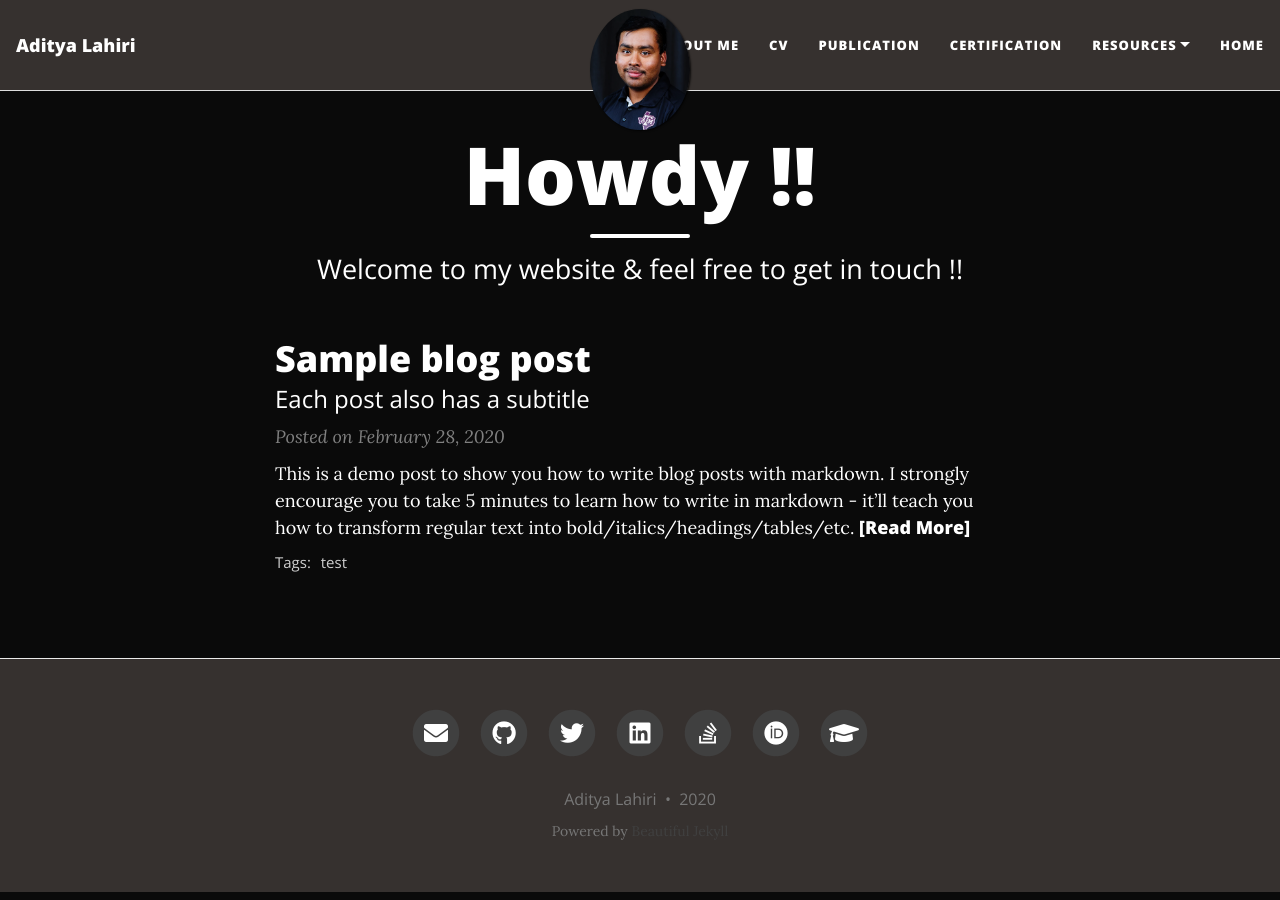
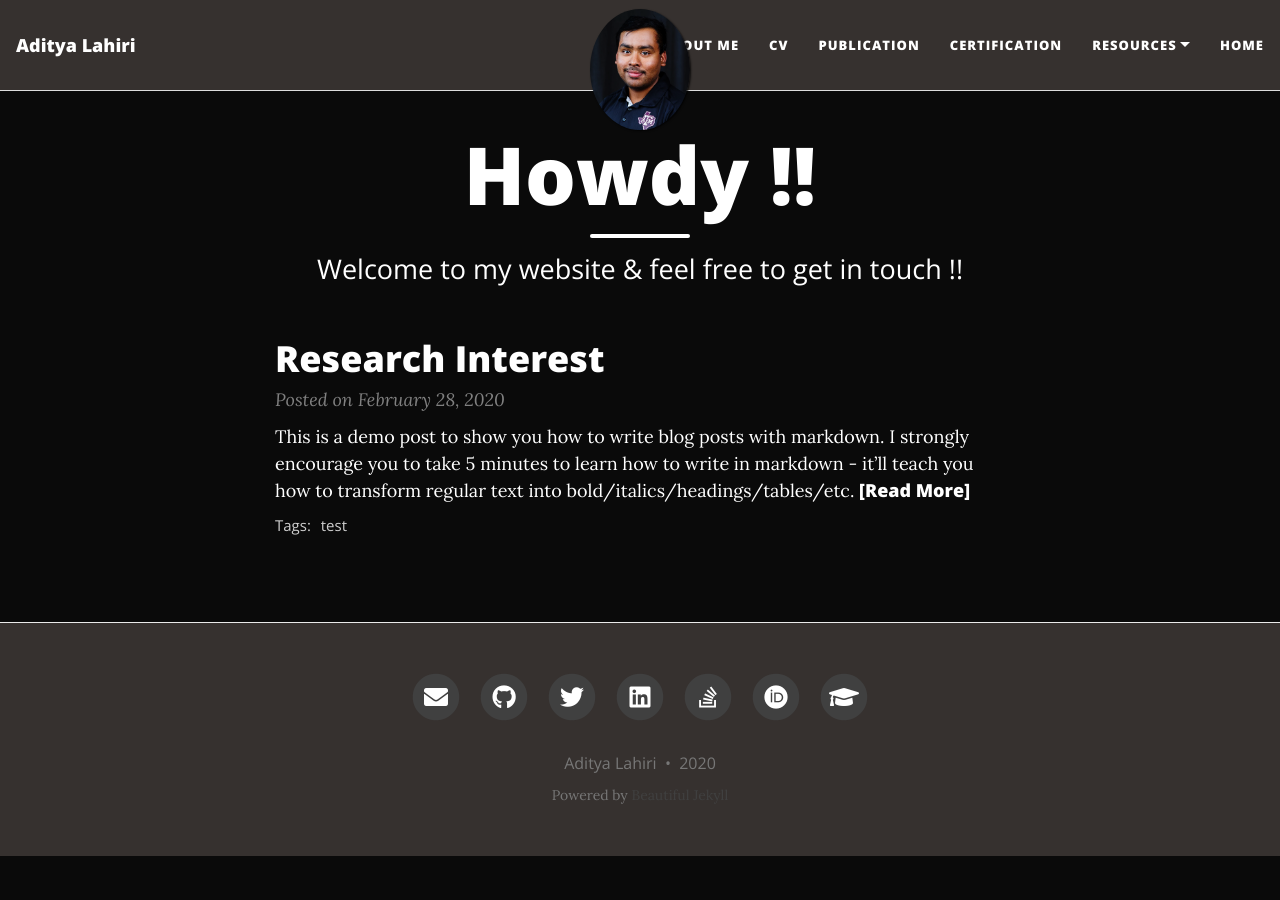
Before and after one commit to adilahiri/adilahiri.github.io, a Jekyll site: the page built from index.html, in a window 1280 px wide. Built offline with Jekyll 4.4.1, drawn with Linux system fonts in a browser that asks for light colours; nearby versions of some CDN libraries; the list of posts is cut into pages by our own code.

Commit message:
Update 2020-02-28-test-markdown.md

```diff
--- a/_posts/2020-02-28-test-markdown.md
+++ b/_posts/2020-02-28-test-markdown.md
@@ -1,7 +1,7 @@
 ---
 layout: post
-title: Sample blog post
-subtitle: Each post also has a subtitle
+title: Research Interest
+subtitle-heading: false
 gh-repo: daattali/beautiful-jekyll
 gh-badge: [star, fork, follow]
 tags: [test]
```
